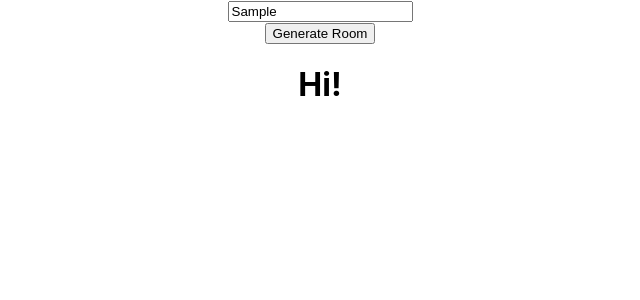
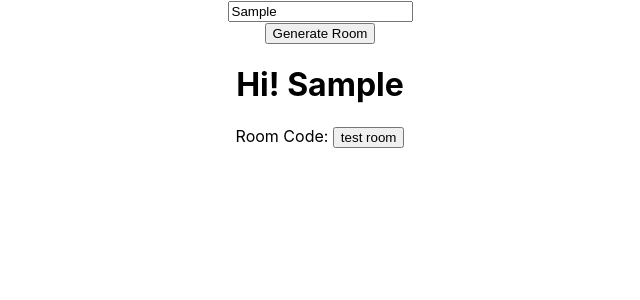
Before and after one commit to seniordesign-ufl/qaclient, a React (Create React App) app: page / in a window 1280 px wide. Both pictures are taken after typing "Sample" into the empty fields and a click on the button "Generate Room". Shown: the top 300 px of the page, without its empty margins (320-960 px from the left). Built offline with nearby package versions, Linux system fonts and the light colour scheme.

Commit message:
Add connection to socket.io

```diff
--- a/package.json
+++ b/package.json
@@ -13,6 +13,7 @@
     "react-router": "^5.2.0",
     "react-router-dom": "^5.2.0",
     "react-scripts": "4.0.1",
+    "socket.io-client": "^3.1.0",
     "web-vitals": "^0.2.4"
   },
   "scripts": {
--- a/src/components/Generate.js
+++ b/src/components/Generate.js
@@ -1,25 +1,39 @@
-import React, { useContext } from "react";
+import React, { useContext, useEffect } from "react";
 import axios from "axios";
 import { Link } from "react-router-dom";
 import { AppContext } from "../AppContext";
+import { socket } from "../components/socket";
 
 // Returns A Greeting and The Room Code That Is Generated
 function Generate(props) {
 
+    useEffect(() => {
+        socket.on('update-users', ({names}) => {
+            console.log(names);
+        });
+        // unsubscribe from event for preventing memory leaks
+        return () => {
+           socket.off('update-users', ({}));
+           console.log("socket off");
+        };
+     }, []);
+
     const { state: contextState, dispatch } = useContext(AppContext);
+
     function AddToRoom() {
-        axios.get(`http://localhost:3000/room/${props.room}/${props.name}/join`).then(res => {
+        /*axios.get(`http://localhost:3000/room/${props.room}/${props.name}/join`).then(res => {
             console.log(res);
-        });
+        });*/
+        socket.emit('join', {userName: contextState.displayName.toString(), groupID: "testRoom"})
     }
 
     return (
         <div className="generate-class">
             <h1>
-                Hi! {contextState.name}
+                Hi! {contextState.displayName}
             </h1>
             <div>
-                {/* Room Code: <Link onClick={AddToRoom}>{props.room}</Link> */}
+                Room Code: <button onClick={AddToRoom}>{"test room"}</button>
             </div>
         </div>
     );
--- /dev/null
+++ b/src/components/socket.js
@@ -0,0 +1,3 @@
+import socketIOClient from "socket.io-client";
+
+export const socket = socketIOClient("http://localhost:3000");
```
Also changed, not shown: 2 other files (tests, documents, lock files or other folders).
